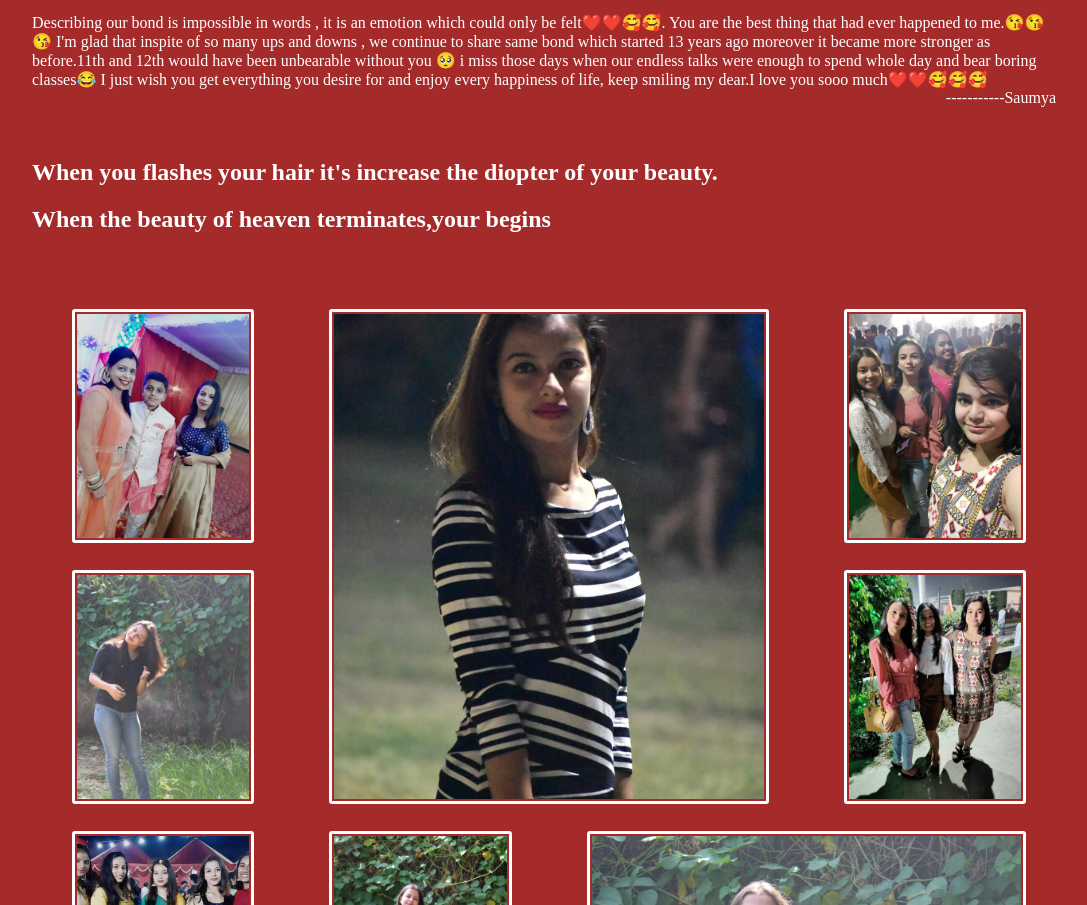
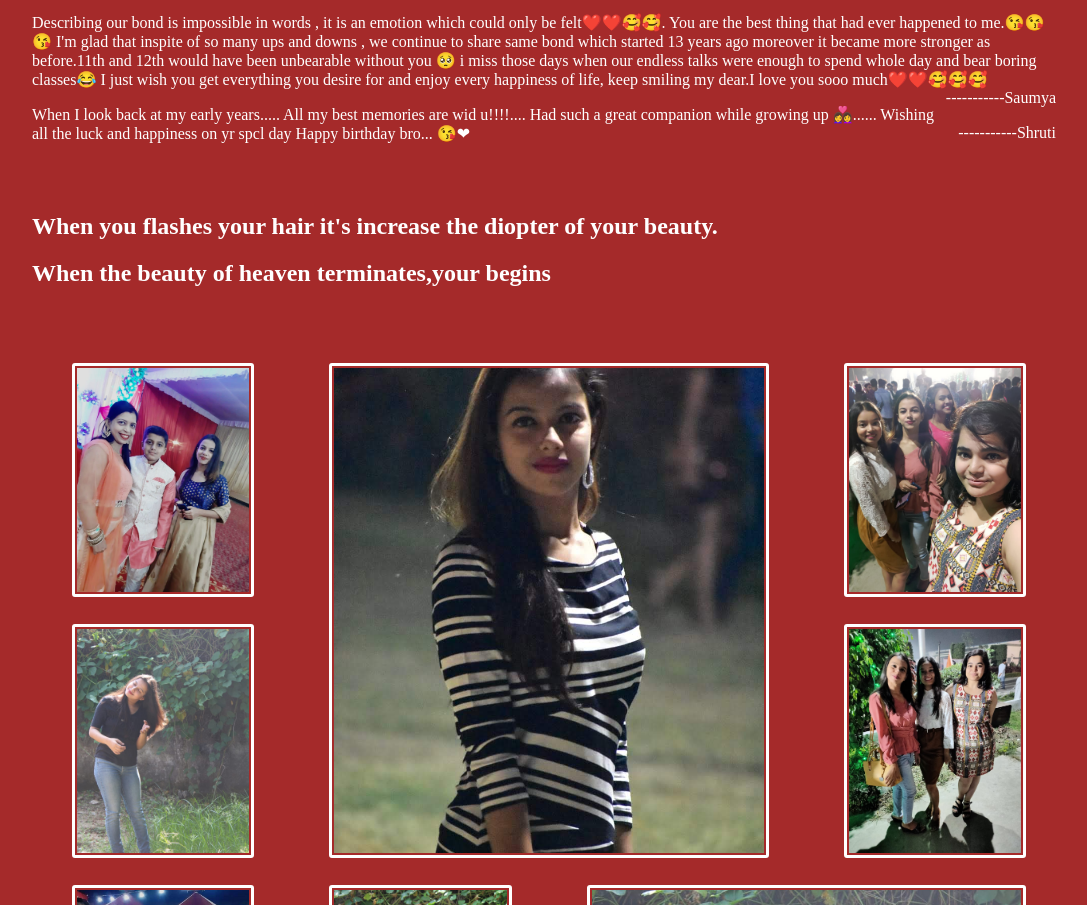
Before and after one commit to Saumya25mis/HappyBirthdayMuskan, a plain HTML site: page index.html in a window 1280 px wide. Shown: the part 2109-3014 px from the top of the page, without its empty margins (96-1183 px from the left). Drawn offline with nearby package versions, Linux system fonts and the light colour scheme.

Commit message:
Add files via upload

```diff
--- a/index.html
+++ b/index.html
@@ -205,7 +205,10 @@ animation: fadeIn ease 10s;
           Our life happened
           But our bond is still as sweet , adorable and strong as it was 13 years back and I still love u alot❤️❤️ and miss you🥺😽💕u continue to hold the  same precious  place in my heart💖
           Happy Birthday my love🍰🎉♥️ <span style="color: white; float: right;">---------Devanshi</span></p>
+
           <p style="color: white;">Describing our bond is impossible in words , it is an emotion which could only be felt❤️❤️🥰🥰. You are the best thing that had ever happened to me.😘😘😘 I'm glad that inspite of so many ups and downs , we continue to share same bond which started 13 years ago moreover it became more stronger as before.11th and 12th would have been unbearable without you 🥺 i miss those days when our endless talks were enough to spend whole day and bear boring classes😂 I just wish you get everything you desire for and enjoy every happiness of life, keep smiling my dear.I love you sooo much❤️❤️🥰🥰🥰<span style="color: white; float: right;">-----------Saumya</span></p>
+          <p style="color: white;">When I look back at my early years..... All my best memories are wid u!!!!.... Had such a great companion  while growing up 👩‍❤‍👩...... Wishing all the luck and happiness on yr spcl day
+            Happy birthday bro... 😘❤<span style="color: white; float: right;"span>-----------Shruti</span></p>
           <h2 style="color: white; margin-top: 70px;">When you flashes your hair it's increase the diopter of your beauty.</h2><h2 style="color: white;" >When the beauty of heaven terminates,your begins</h2>
           <div class="pics2">
             <figure class="gallery__item " style="grid-column-start: 2;
```
